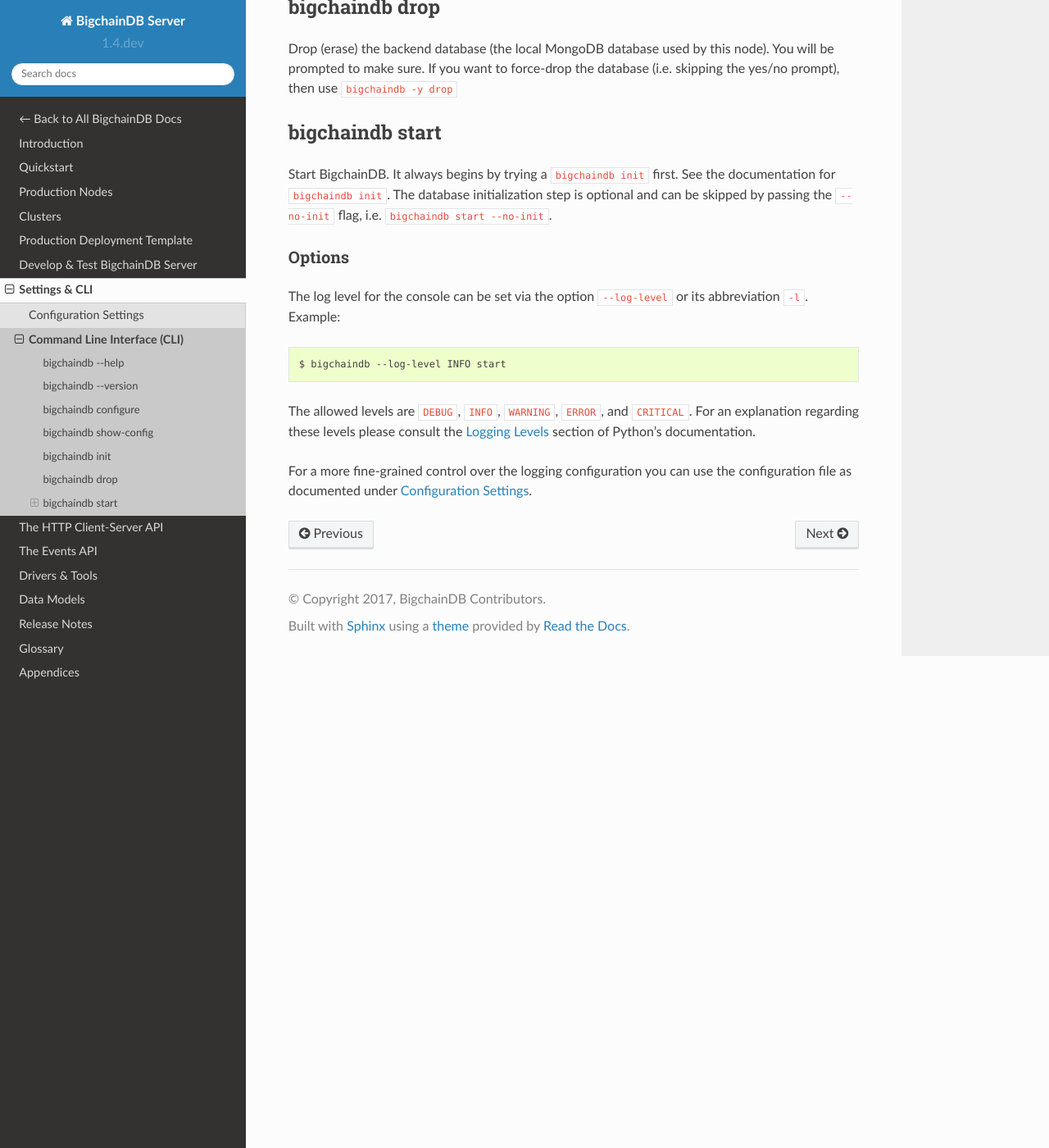
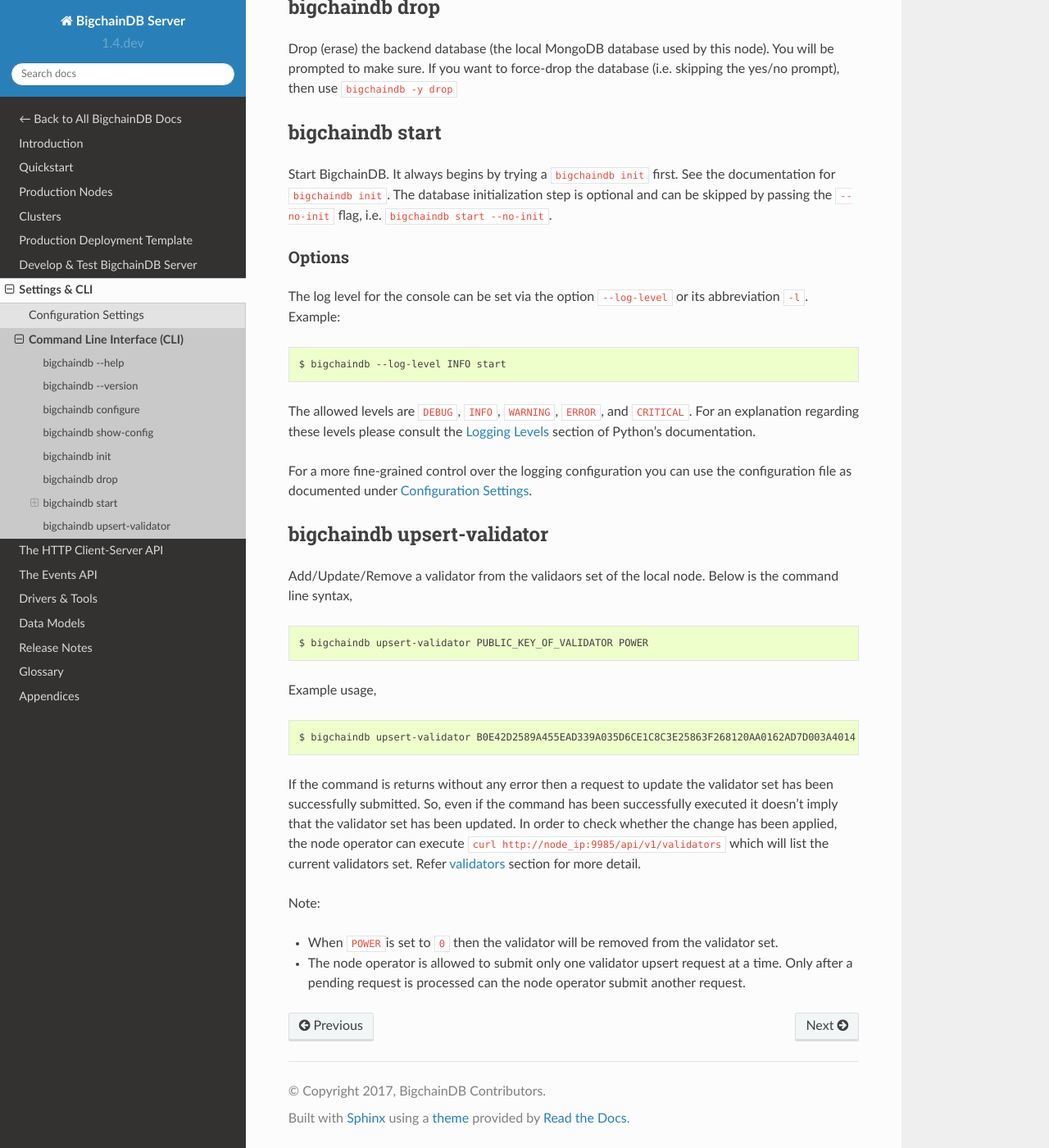
Before and after one commit to bigchaindb/bigchaindb, a Sphinx documentation site: the page built from docs/server/source/server-reference/bigchaindb-cli.md, in a window 1280 px wide and 1400 px high, scrolled down 1188 px. Shown: the whole window at 82% size. Built offline with Sphinx 7.4.7 and the Read the Docs theme 2.0.0, drawn with Linux system fonts in a browser that asks for light colours.

Commit message:
Problem: Docs for BEP#3 implementation not updated
Solutions: Update docs for #2070 and #2106

````diff
--- a/docs/server/source/server-reference/bigchaindb-cli.md
+++ b/docs/server/source/server-reference/bigchaindb-cli.md
@@ -73,3 +73,24 @@
 For a more fine-grained control over the logging configuration you can use the
 configuration file as documented under
 [Configuration Settings](configuration.html).
+
+
+## bigchaindb upsert-validator
+
+Add/Update/Remove a validator from the validaors set of the local node. Below is the command line syntax,
+
+```bash
+$ bigchaindb upsert-validator PUBLIC_KEY_OF_VALIDATOR POWER
+```
+
+Example usage,
+
+```bash
+$ bigchaindb upsert-validator B0E42D2589A455EAD339A035D6CE1C8C3E25863F268120AA0162AD7D003A4014 10
+```
+
+If the command is returns without any error then a request to update the validator set has been successfully submitted. So, even if the command has been successfully executed it doesn't imply that the validator set has been updated. In order to check whether the change has been applied, the node operator can execute `curl http://node_ip:9985/api/v1/validators` which will list the current validators set. Refer [validators](/http-client-server-api.html#validators) section for more detail.
+
+Note:
+- When `POWER`is set to `0` then the validator will be removed from the validator set.
+- The node operator is allowed to submit only one validator upsert request at a time. Only after a pending request is processed can the node operator submit another request.
````
Also changed, not shown: docs/server/source/http-client-server-api.rst (+44 -0 lines).
